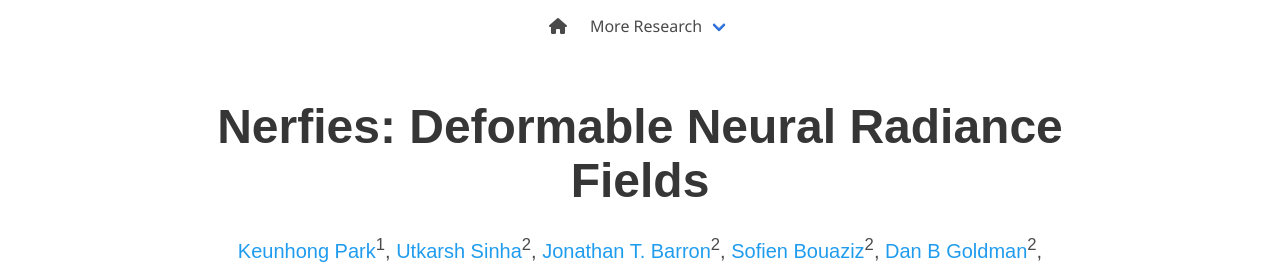
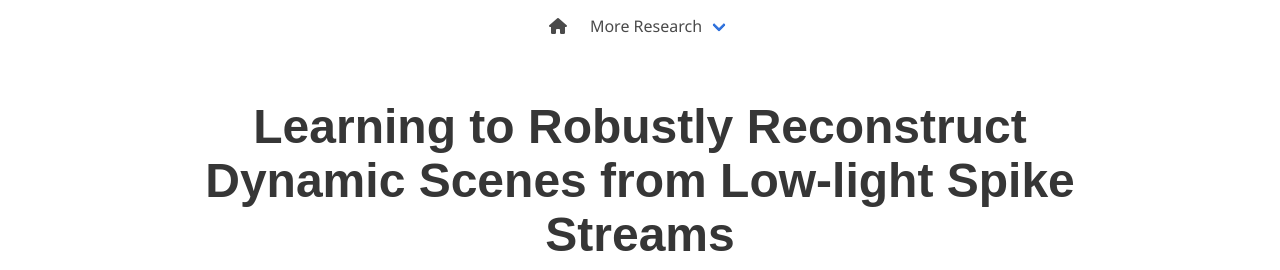
Before and after one commit to Anonymous-test-user-for-paper/Anonymous, a plain HTML site: page index.html in a window 1280 px wide. Shown: the top 270 px of the page. Drawn offline with nearby package versions, Linux system fonts and the light colour scheme; some icons are missing; a web font is replaced by a local one.

Commit message:
Update index.html

```diff
--- a/index.html
+++ b/index.html
@@ -88,7 +88,7 @@
     <div class="container is-max-desktop">
       <div class="columns is-centered">
         <div class="column has-text-centered">
-          <h1 class="title is-1 publication-title">Nerfies: Deformable Neural Radiance Fields</h1>
+          <h1 class="title is-1 publication-title">Learning to Robustly Reconstruct Dynamic Scenes from Low-light Spike Streams</h1>
           <div class="is-size-5 publication-authors">
             <span class="author-block">
               <a href="https://keunhong.com">Keunhong Park</a><sup>1</sup>,</span>
```
